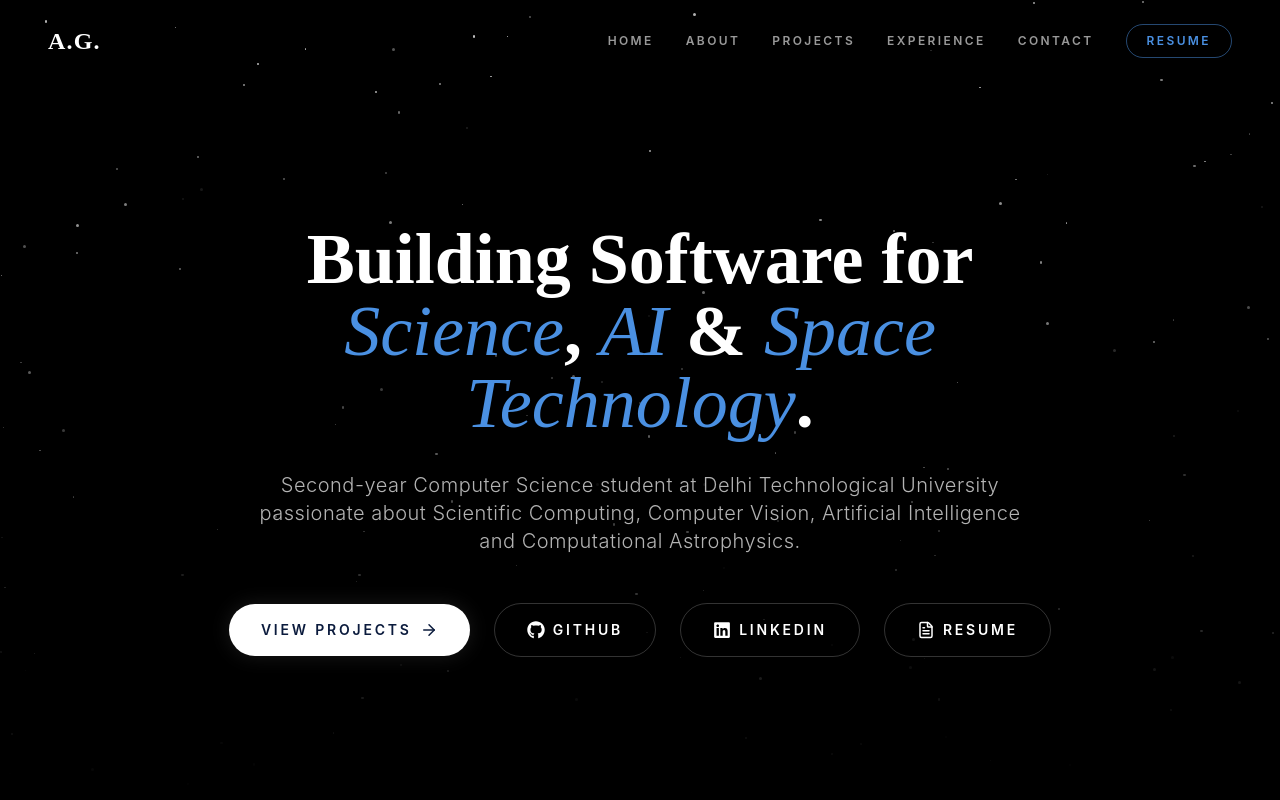
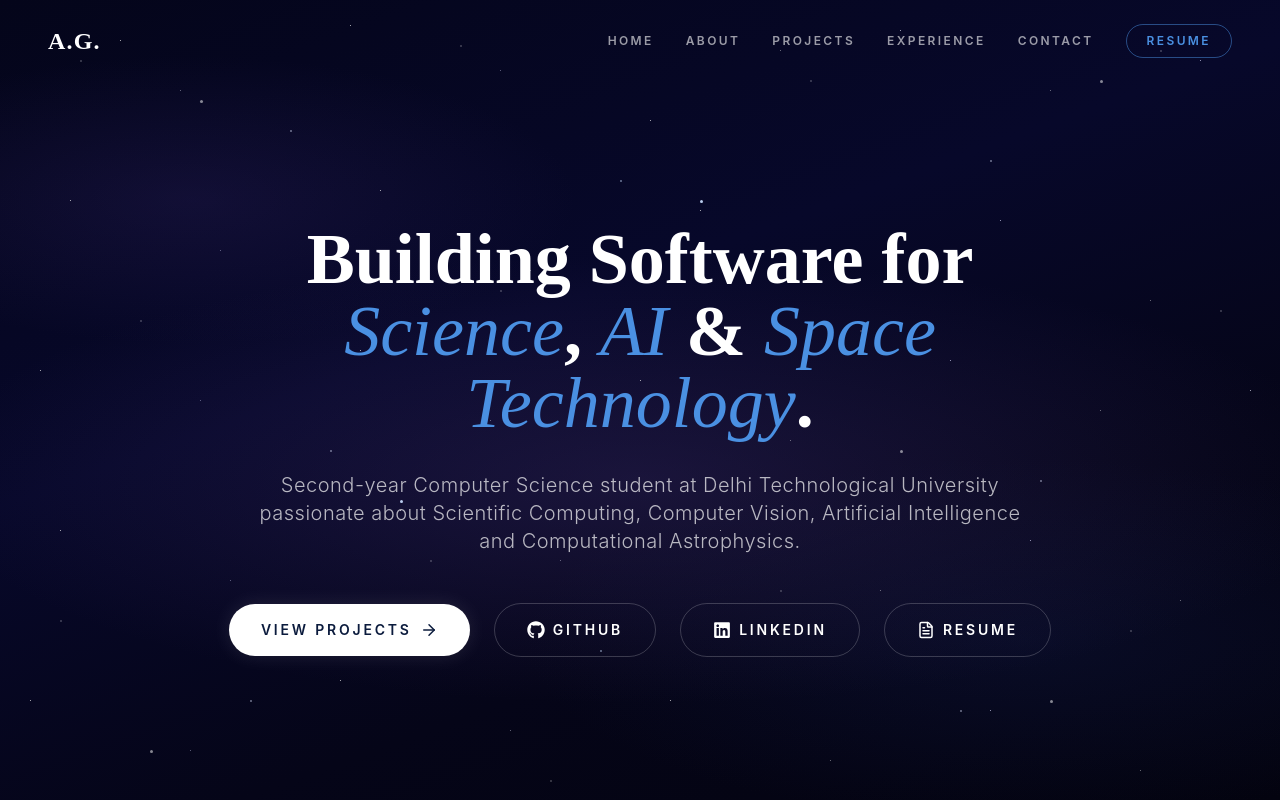
Before and after one commit to abhishtagyanda-png/htmlportfolioo, a React (Vite) app: page / in a window 1280 px wide. Shown: the top 800 px of the page. Built offline with nearby package versions, Linux system fonts and the light colour scheme.

Commit message:
feat: added persistent twinkling starfield background and updated content

```diff
--- a/src/App.jsx
+++ b/src/App.jsx
@@ -11,9 +11,20 @@ import Contact from './components/sections/Contact';
 
 function App() {
   return (
-    <div className="bg-background min-h-screen text-white font-sans selection:bg-accent selection:text-white relative">
+    <>
+      {/* Global persistent starfield — sits behind everything, covers all sections */}
+      <div id="star-canvas" aria-hidden="true">
+        <div className="stars-small-1" />
+        <div className="stars-small-2" />
+        <div className="stars-medium-1" />
+        <div className="stars-medium-2" />
+        <div className="stars-large-1" />
+        <div className="stars-large-2" />
+      </div>
+
+      <div className="relative z-10 min-h-screen text-white font-sans">
         <Navbar />
-      <main className="relative z-10">
+        <main>
           <Hero />
           <About />
           <Projects />
@@ -24,6 +35,7 @@ function App() {
         </main>
         <Footer />
       </div>
+    </>
   );
 }
 
--- a/src/components/ui/AnimatedStars.jsx
+++ b/src/components/ui/AnimatedStars.jsx
@@ -1,51 +1,5 @@
-import React, { useEffect, useState } from 'react';
-import { motion } from 'framer-motion';
-
-const AnimatedStars = () => {
-  const [stars, setStars] = useState([]);
-
-  useEffect(() => {
-    const generateStars = () => {
-      const newStars = Array.from({ length: 150 }).map((_, i) => ({
-        id: i,
-        x: Math.random() * 100,
-        y: Math.random() * 100,
-        size: Math.random() * 2 + 1,
-        duration: Math.random() * 5 + 5,
-        delay: Math.random() * 5,
-      }));
-      setStars(newStars);
-    };
-    generateStars();
-  }, []);
-
-  return (
-    <div className="absolute inset-0 z-0 overflow-hidden bg-background">
-      {stars.map((star) => (
-        <motion.div
-          key={star.id}
-          className="absolute bg-white rounded-full"
-          style={{
-            left: `${star.x}%`,
-            top: `${star.y}%`,
-            width: `${star.size}px`,
-            height: `${star.size}px`,
-            opacity: 0.1,
-          }}
-          animate={{
-            opacity: [0.1, 0.8, 0.1],
-          }}
-          transition={{
-            duration: star.duration,
-            repeat: Infinity,
-            delay: star.delay,
-            ease: "easeInOut",
-          }}
-        />
-      ))}
-      <div className="absolute inset-0 bg-gradient-to-b from-transparent to-background pointer-events-none" />
-    </div>
-  );
-};
-
+// AnimatedStars is now a lightweight overlay — the global starfield
+// is rendered by #star-canvas in App.jsx via pure CSS box-shadows.
+// This component is kept as a transparent pass-through for the Hero section.
+const AnimatedStars = () => null;
 export default AnimatedStars;
--- a/src/index.css
+++ b/src/index.css
@@ -3,10 +3,99 @@
 @tailwind utilities;
 
 @layer base {
+  html {
+    background: #04051a;
+  }
+
   body {
-    @apply bg-background text-white font-sans antialiased selection:bg-accent selection:text-white;
+    @apply text-white font-sans antialiased selection:bg-accent selection:text-white;
     overflow-x: hidden;
+    background: transparent;
+    position: relative;
+    min-height: 100vh;
   }
+}
+
+/* =============================================
+   GLOBAL STARFIELD BACKGROUND
+   Applied to a fixed pseudo-element so stars
+   appear behind all page content at all times.
+   ============================================= */
+
+#star-canvas {
+  position: fixed;
+  inset: 0;
+  width: 100%;
+  height: 100%;
+  z-index: 0;
+  pointer-events: none;
+  overflow: hidden;
+}
+
+/* Deep space base gradient — dark navy-to-black with subtle purple nebula */
+#star-canvas::before {
+  content: '';
+  position: absolute;
+  inset: 0;
+  background:
+    /* Milky Way centre glow */
+    radial-gradient(ellipse 80% 40% at 50% 60%, rgba(72, 52, 120, 0.30) 0%, transparent 70%),
+    /* Top-left purple cloud */
+    radial-gradient(ellipse 50% 30% at 15% 25%, rgba(55, 40, 110, 0.25) 0%, transparent 60%),
+    /* Bottom-right navy cloud */
+    radial-gradient(ellipse 60% 35% at 80% 80%, rgba(20, 30, 80, 0.30) 0%, transparent 65%),
+    /* Base deep space */
+    linear-gradient(160deg, #04051a 0%, #07082a 40%, #050518 70%, #03030f 100%);
+}
+
+/* Star layers — tiny dots via box-shadow (no images, no JS needed) */
+@keyframes twinkle {
+  0%, 100% { opacity: 0.5; }
+  50%       { opacity: 1;   }
+}
+
+@keyframes twinkleSlow {
+  0%, 100% { opacity: 0.2; }
+  50%       { opacity: 0.8; }
+}
+
+/* Small stars - Layer 1 */
+.stars-small-1 {
+  position: absolute; width: 1px; height: 1px; border-radius: 50%; background: transparent;
+  animation: twinkle 4s ease-in-out infinite;
+  box-shadow: 120px 40px #fff, 350px 25px #fff, 650px 120px #fff, 900px 30px #eef, 1200px 60px #ddf, 1450px 80px #fff, 70px 200px #fff, 380px 190px #fff, 700px 210px #fff, 1000px 220px #ddf, 1300px 240px #eef, 40px 370px #fff, 360px 350px #fff, 640px 380px #fff, 950px 360px #ddf, 1250px 390px #eef, 60px 530px #fff, 400px 510px #fff, 720px 530px #fff, 1030px 540px #ddf, 1330px 560px #eef, 30px 700px #fff, 340px 680px #fff, 670px 700px #fff, 990px 710px #ddf, 1290px 720px #eef, 80px 870px #fff, 410px 850px #fff, 730px 880px #fff, 1050px 860px #ddf, 1360px 890px #eef, 20px 1050px #fff, 310px 1030px #fff, 620px 1060px #fff, 950px 1040px #ddf, 1250px 1060px #eef;
+}
+/* Small stars - Layer 2 */
+.stars-small-2 {
+  position: absolute; width: 1px; height: 1px; border-radius: 50%; background: transparent;
+  animation: twinkle 5s ease-in-out infinite 1.5s;
+  box-shadow: 180px 90px #eef, 500px 70px #ddf, 780px 50px #fff, 1050px 90px #fff, 1350px 20px #fff, 1550px 110px #eef, 220px 250px #ddf, 530px 270px #eef, 850px 280px #fff, 1150px 300px #fff, 1480px 200px #fff, 200px 400px #ddf, 490px 420px #eef, 790px 440px #fff, 1100px 410px #fff, 1400px 450px #fff, 230px 580px #ddf, 560px 560px #eef, 880px 590px #fff, 1180px 600px #fff, 1490px 520px #fff, 190px 750px #ddf, 510px 730px #eef, 830px 760px #fff, 1140px 770px #fff, 1460px 690px #fff, 240px 920px #ddf, 570px 910px #eef, 890px 940px #fff, 1210px 930px #fff, 1500px 860px #fff, 160px 1100px #ddf, 480px 1080px #eef, 780px 1110px #fff, 1090px 1090px #fff, 1410px 1030px #fff;
+}
+
+/* Medium, brighter stars - Layer 1 */
+.stars-medium-1 {
+  position: absolute; width: 2px; height: 2px; border-radius: 50%; background: transparent;
+  animation: twinkleSlow 6s ease-in-out infinite;
+  box-shadow: 80px 60px rgba(255,255,255,0.9), 460px 45px rgba(255,255,255,0.9), 810px 80px rgba(255,255,255,0.9), 1160px 50px rgba(255,255,255,0.9), 140px 320px rgba(255,255,255,0.9), 500px 290px rgba(255,255,255,0.9), 860px 330px rgba(255,255,255,0.9), 1220px 310px rgba(255,255,255,0.9), 60px 620px rgba(255,255,255,0.9), 430px 560px rgba(255,255,255,0.9), 780px 590px rgba(255,255,255,0.9), 1130px 630px rgba(255,255,255,0.9), 190px 840px rgba(255,255,255,0.9), 550px 780px rgba(255,255,255,0.9), 920px 800px rgba(255,255,255,0.9), 1280px 820px rgba(255,255,255,0.9), 100px 1080px rgba(255,255,255,0.9), 470px 1000px rgba(255,255,255,0.9), 830px 1040px rgba(255,255,255,0.9), 1190px 1010px rgba(255,255,255,0.9);
+}
+/* Medium, brighter stars - Layer 2 */
+.stars-medium-2 {
+  position: absolute; width: 2px; height: 2px; border-radius: 50%; background: transparent;
+  animation: twinkleSlow 7s ease-in-out infinite 2s;
+  box-shadow: 290px 130px rgba(220,230,255,0.8), 620px 180px rgba(200,220,255,0.85), 990px 160px rgba(220,230,255,0.8), 1380px 140px rgba(200,220,255,0.85), 330px 450px rgba(220,230,255,0.8), 680px 400px rgba(200,220,255,0.85), 1040px 480px rgba(220,230,255,0.8), 1420px 460px rgba(200,220,255,0.85), 250px 700px rgba(220,230,255,0.8), 600px 650px rgba(200,220,255,0.85), 960px 710px rgba(220,230,255,0.8), 1340px 680px rgba(200,220,255,0.85), 380px 920px rgba(220,230,255,0.8), 740px 870px rgba(200,220,255,0.85), 1100px 950px rgba(220,230,255,0.8), 1460px 900px rgba(200,220,255,0.85), 300px 1150px rgba(220,230,255,0.8), 650px 1090px rgba(200,220,255,0.85), 1010px 1180px rgba(220,230,255,0.8), 1390px 1120px rgba(200,220,255,0.85);
+}
+
+/* Large bright stars — accent glints - Layer 1 */
+.stars-large-1 {
+  position: absolute; width: 3px; height: 3px; border-radius: 50%; background: transparent;
+  animation: twinkle 3s ease-in-out infinite 1s;
+  box-shadow: 200px 100px rgba(255,255,255,1), 1100px 80px rgba(255,255,255,1), 900px 450px rgba(255,255,255,1), 150px 750px rgba(255,255,255,1), 1050px 700px rgba(255,255,255,1), 850px 1050px rgba(255,255,255,1);
+}
+/* Large bright stars — accent glints - Layer 2 */
+.stars-large-2 {
+  position: absolute; width: 3px; height: 3px; border-radius: 50%; background: transparent;
+  animation: twinkle 4s ease-in-out infinite 0.5s;
+  box-shadow: 700px 200px rgba(200,220,255,0.95), 400px 500px rgba(200,220,255,0.95), 1300px 350px rgba(200,220,255,0.95), 600px 800px rgba(200,220,255,0.95), 300px 1100px rgba(200,220,255,0.95), 1350px 950px rgba(200,220,255,0.95);
 }
 
 /* Glassmorphism utility */
@@ -20,7 +109,7 @@
 }
 
 ::-webkit-scrollbar-track {
-  @apply bg-background;
+  background: #04051a;
 }
 
 ::-webkit-scrollbar-thumb {
```
Lines whose indentation alone changed are shown as unchanged.
